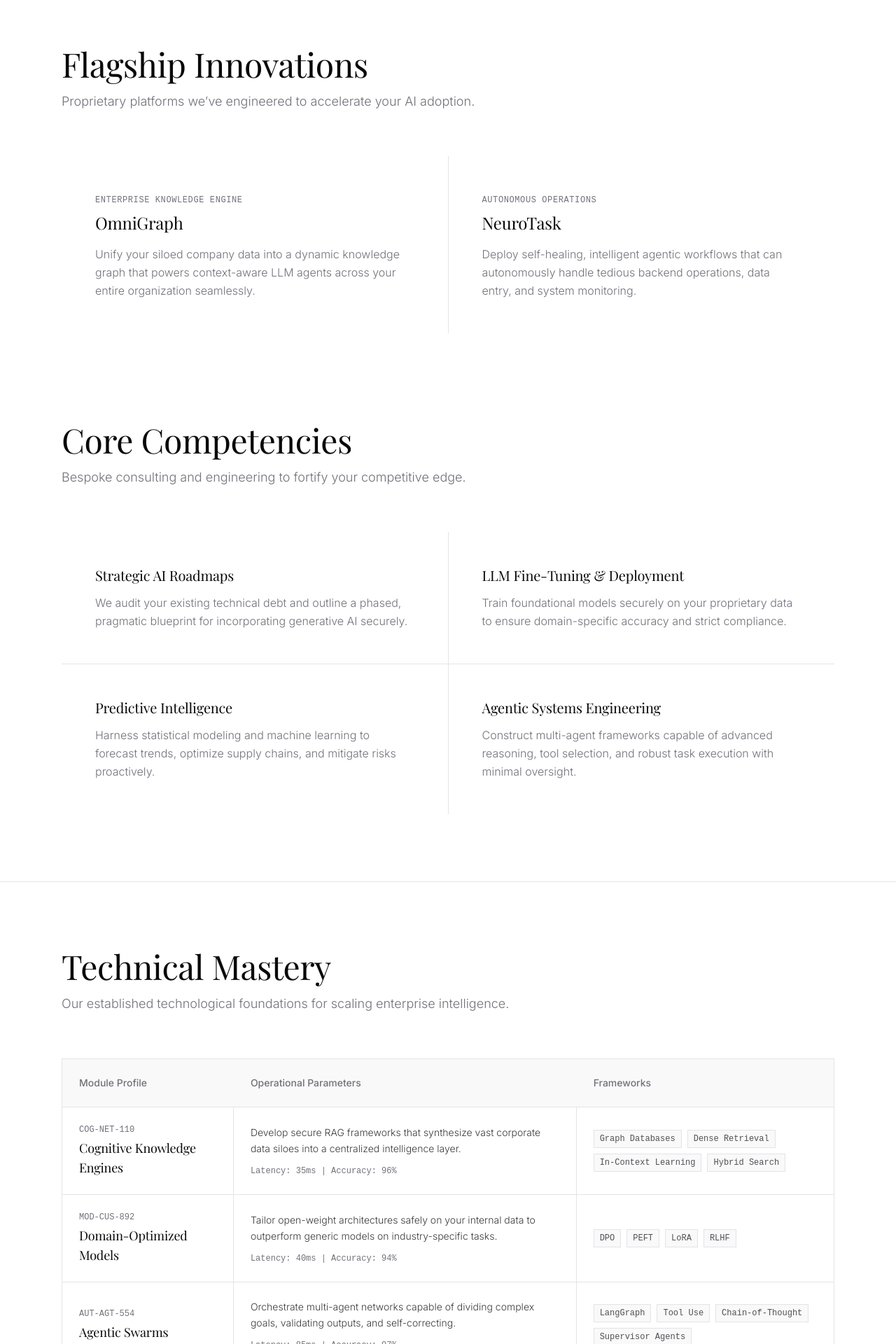
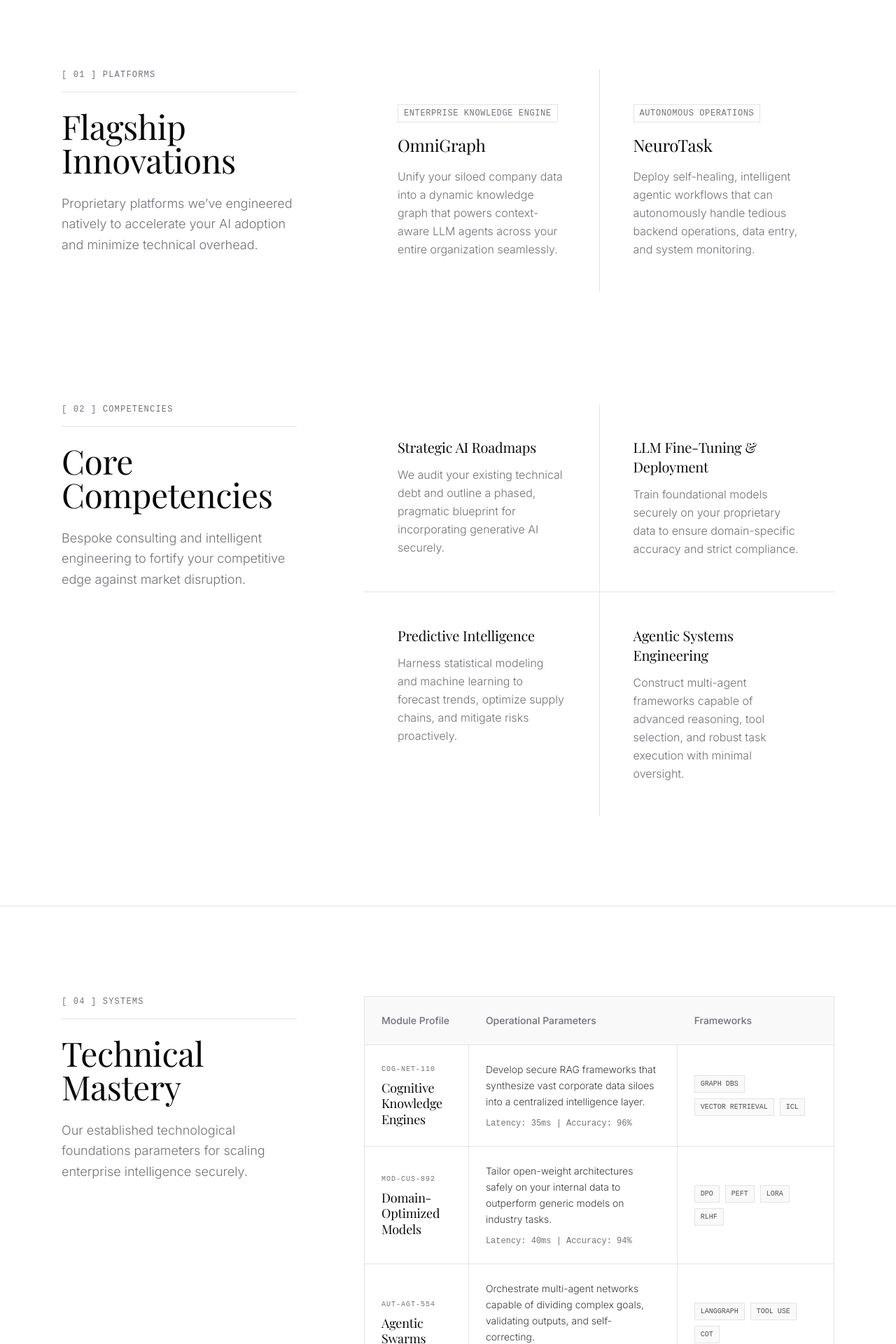
Before and after one commit to Sachinkry/polemos, a React (Vite) app: page / in a window 1280 px wide. Shown: the part 880-2800 px from the top of the page at 70% size. Built offline with nearby package versions, Linux system fonts and the light colour scheme.

Commit message:
feat: implemented 2-col sticky layout for improved editorial rhythm

```diff
--- a/src/components/Services.tsx
+++ b/src/components/Services.tsx
@@ -32,22 +32,28 @@ const services = [
 
 const Services = () => {
   return (
-    <section id="services" className="py-24 bg-background border-t border-border">
+    <section id="services" className="py-32 bg-background border-t border-border">
       <div className="container mx-auto px-6 max-w-6xl">
 
         {/* Products Section */}
-        <div id="products" className="mb-32">
-          <div className="max-w-3xl mb-16">
-            <h2 className="text-3xl md:text-5xl font-serif text-foreground mb-4">Flagship Innovations</h2>
-            <p className="text-lg text-muted-foreground font-sans font-light">
-              Proprietary platforms we’ve engineered to accelerate your AI adoption.
+        <div id="products" className="flex flex-col lg:flex-row gap-12 lg:gap-24 mb-40 relative">
+          <div className="lg:w-1/3">
+            <div className="sticky top-32">
+              <span className="text-xs font-mono text-muted-foreground uppercase tracking-widest mb-6 block border-b border-border pb-4">
+                [ 01 ] Platforms
+              </span>
+              <h2 className="text-3xl md:text-5xl font-serif text-foreground mb-6">Flagship Innovations</h2>
+              <p className="text-lg text-muted-foreground font-sans font-light leading-relaxed">
+                Proprietary platforms we’ve engineered natively to accelerate your AI adoption and minimize technical overhead.
               </p>
             </div>
+          </div>
 
+          <div className="lg:w-2/3 pt-4 lg:pt-0">
             <div className="grid md:grid-cols-2 gap-px bg-border">
               {products.map((product) => (
-              <div key={product.title} className="bg-background p-8 md:p-12 hover:bg-muted/50 transition-colors">
-                <span className="inline-block text-xs font-mono text-muted-foreground uppercase tracking-wider mb-2">
+                <div key={product.title} className="bg-background p-8 md:p-12 hover:bg-muted/50 transition-colors h-full">
+                  <span className="inline-block text-xs font-mono text-muted-foreground uppercase tracking-wider mb-4 border border-border px-2 py-1">
                     {product.subtitle}
                   </span>
                   <h3 className="text-2xl font-serif text-foreground mb-4">{product.title}</h3>
@@ -58,25 +64,33 @@ const Services = () => {
               ))}
             </div>
           </div>
+        </div>
 
         {/* Services Section */}
-        <div>
-          <div className="max-w-3xl mb-16">
-            <h2 className="text-3xl md:text-5xl font-serif text-foreground mb-4">Core Competencies</h2>
-            <p className="text-lg text-muted-foreground font-sans font-light">
-              Bespoke consulting and engineering to fortify your competitive edge.
+        <div className="flex flex-col lg:flex-row gap-12 lg:gap-24 relative">
+          <div className="lg:w-1/3">
+            <div className="sticky top-32">
+              <span className="text-xs font-mono text-muted-foreground uppercase tracking-widest mb-6 block border-b border-border pb-4">
+                [ 02 ] Competencies
+              </span>
+              <h2 className="text-3xl md:text-5xl font-serif text-foreground mb-6">Core Competencies</h2>
+              <p className="text-lg text-muted-foreground font-sans font-light leading-relaxed">
+                Bespoke consulting and intelligent engineering to fortify your competitive edge against market disruption.
               </p>
             </div>
+          </div>
 
+          <div className="lg:w-2/3 pt-4 lg:pt-0">
             <div className="grid md:grid-cols-2 gap-px bg-border">
               {services.map((service) => (
-              <div key={service.title} className="bg-background p-8 md:p-12 hover:bg-muted/50 transition-colors">
+                <div key={service.title} className="bg-background p-8 md:p-12 hover:bg-muted/50 transition-colors h-full">
                   <h3 className="text-xl font-serif text-foreground mb-3">{service.title}</h3>
                   <p className="text-muted-foreground font-sans font-light leading-relaxed">
                     {service.description}
                   </p>
                 </div>
               ))}
+            </div>
           </div>
         </div>
 
--- a/src/components/Specialties.tsx
+++ b/src/components/Specialties.tsx
@@ -3,13 +3,13 @@ const specialties = [
     id: "COG-NET-110",
     title: "Cognitive Knowledge Engines",
     description: "Develop secure RAG frameworks that synthesize vast corporate data siloes into a centralized intelligence layer.",
-    techs: ["Graph Databases", "Dense Retrieval", "In-Context Learning", "Hybrid Search"],
+    techs: ["Graph DBs", "Vector Retrieval", "ICL"],
     metrics: "Latency: 35ms | Accuracy: 96%"
   },
   {
     id: "MOD-CUS-892",
     title: "Domain-Optimized Models",
-    description: "Tailor open-weight architectures safely on your internal data to outperform generic models on industry-specific tasks.",
+    description: "Tailor open-weight architectures safely on your internal data to outperform generic models on industry tasks.",
     techs: ["DPO", "PEFT", "LoRA", "RLHF"],
     metrics: "Latency: 40ms | Accuracy: 94%"
   },
@@ -17,30 +17,37 @@ const specialties = [
     id: "AUT-AGT-554",
     title: "Agentic Swarms",
     description: "Orchestrate multi-agent networks capable of dividing complex goals, validating outputs, and self-correcting.",
-    techs: ["LangGraph", "Tool Use", "Chain-of-Thought", "Supervisor Agents"],
+    techs: ["LangGraph", "Tool Use", "CoT"],
     metrics: "Latency: 85ms | Accuracy: 97%"
   },
   {
     id: "NLU-SEM-991",
     title: "Semantic Analysis Protocols",
     description: "Extract actionable structured data from unstructured text streams to automate complex review workflows.",
-    techs: ["NER", "Zero-Shot Extraction", "Sentiment Mapping"],
+    techs: ["NER", "Zero-Shot", "Sentiment"],
     metrics: "Latency: 45ms | Accuracy: 98%"
   }
 ];
 
 const Specialties = () => {
   return (
-    <section id="specialties" className="py-24 bg-background border-t border-border">
+    <section id="specialties" className="py-32 bg-background border-t border-border">
       <div className="container mx-auto px-6 max-w-6xl">
+        <div className="flex flex-col lg:flex-row gap-12 lg:gap-24 relative">
 
-        <div className="max-w-3xl mb-16">
-          <h2 className="text-3xl md:text-5xl font-serif text-foreground mb-4">Technical Mastery</h2>
-          <p className="text-lg text-muted-foreground font-sans font-light">
-            Our established technological foundations for scaling enterprise intelligence.
+          <div className="lg:w-1/3">
+            <div className="sticky top-32">
+              <span className="text-xs font-mono text-muted-foreground uppercase tracking-widest mb-6 block border-b border-border pb-4">
+                [ 04 ] Systems
+              </span>
+              <h2 className="text-3xl md:text-5xl font-serif text-foreground mb-6">Technical Mastery</h2>
+              <p className="text-lg text-muted-foreground font-sans font-light leading-relaxed">
+                Our established technological foundations parameters for scaling enterprise intelligence securely.
               </p>
             </div>
+          </div>
 
+          <div className="lg:w-2/3 pt-4 lg:pt-0">
             {/* Minimalist Data Table */}
             <div className="w-full overflow-hidden border border-border">
               <div className="grid grid-cols-1 md:grid-cols-[1fr_2fr_1.5fr] text-sm font-medium border-b border-border bg-muted/50 text-muted-foreground">
@@ -54,8 +61,8 @@ const Specialties = () => {
                   <div key={item.id} className="grid grid-cols-1 md:grid-cols-[1fr_2fr_1.5fr] gap-4 md:gap-0 p-6 md:p-0 hover:bg-muted/30 transition-colors group">
 
                     <div className="md:p-6 flex flex-col justify-center border-border md:border-r">
-                  <div className="text-xs font-mono text-muted-foreground mb-1">{item.id}</div>
-                  <h3 className="text-lg font-serif text-foreground">{item.title}</h3>
+                      <div className="text-[10px] font-mono text-muted-foreground tracking-widest mb-2">{item.id}</div>
+                      <h3 className="text-lg font-serif text-foreground leading-tight">{item.title}</h3>
                     </div>
 
                     <div className="md:p-6 flex flex-col justify-center border-border md:border-r">
@@ -70,7 +77,7 @@ const Specialties = () => {
                     <div className="md:p-6 flex flex-col justify-center">
                       <div className="flex flex-wrap gap-2">
                         {item.techs.map((tech) => (
-                      <span key={tech} className="px-2 py-1 bg-muted/50 text-foreground/70 text-xs font-mono border border-border">
+                          <span key={tech} className="px-2 py-1 bg-muted/50 text-foreground/70 text-[10px] uppercase font-mono border border-border">
                             {tech}
                           </span>
                         ))}
@@ -81,7 +88,9 @@ const Specialties = () => {
                 ))}
               </div>
             </div>
+          </div>
 
+        </div>
       </div>
     </section>
   );
--- a/src/components/Technology.tsx
+++ b/src/components/Technology.tsx
@@ -16,33 +16,48 @@ const technologies = [
     description: "Multi-agent frameworks that perform intricate reasoning, tool use, and self-correction without human intervention.",
   },
   {
-    title: "Foundation Model Orchestration",
+    title: "Foundation Orchestration",
     description: "Fine-tuned, domain-specific large language models optimized for low latency and maximal accuracy.",
   }
 ];
 
 const Technology = () => {
   return (
-    <section id="technology" className="py-24 bg-background border-t border-border">
+    <section id="technology" className="py-32 bg-muted/20 border-t border-border relative">
       <div className="container mx-auto px-6 max-w-6xl">
-        <div className="max-w-3xl mb-16">
-          <h2 className="text-3xl md:text-5xl font-serif text-foreground mb-4">Advanced Infrastructure</h2>
-          <p className="text-lg text-muted-foreground font-sans font-light">
-            The minimal, bleeding-edge frameworks that power our enterprise intelligence solutions.
+        <div className="flex flex-col lg:flex-row gap-12 lg:gap-24 relative">
+
+          <div className="lg:w-1/3">
+            <div className="sticky top-32">
+              <span className="text-xs font-mono text-muted-foreground uppercase tracking-widest mb-6 block border-b border-border pb-4">
+                [ 03 ] Infrastructure
+              </span>
+              <h2 className="text-3xl md:text-5xl font-serif text-foreground mb-6">Advanced Infrastructure</h2>
+              <p className="text-lg text-muted-foreground font-sans font-light leading-relaxed">
+                The minimal, bleeding-edge frameworks that power our enterprise intelligence solutions safely at scale.
               </p>
             </div>
+          </div>
 
+          <div className="lg:w-2/3 pt-4 lg:pt-0">
             <div className="grid md:grid-cols-2 gap-px bg-border">
               {technologies.map((tech) => (
-            <div key={tech.title} className="bg-background p-8 md:p-12 hover:bg-muted/50 transition-colors">
-              <h4 className="text-xl font-serif text-foreground mb-3">{tech.title}</h4>
+                <div key={tech.title} className="bg-background p-8 md:p-12 hover:bg-muted/50 transition-colors h-full">
+                  <h4 className="text-xl font-serif text-foreground mb-4">{tech.title}</h4>
                   <p className="text-muted-foreground font-sans font-light leading-relaxed">{tech.description}</p>
                 </div>
               ))}
               {/* Fill the last grid slot if odd number of items to maintain perfect grid lines */}
               {technologies.length % 2 !== 0 && (
-            <div className="bg-background hidden md:block"></div>
+                <div className="bg-background hidden md:block border-l border-border h-full p-8 md:p-12 opacity-5">
+                  <div className="w-full h-full border border-dashed border-border flex items-center justify-center">
+                    <span className="text-xs font-mono uppercase tracking-widest">Available</span>
+                  </div>
+                </div>
               )}
+            </div>
+          </div>
+
         </div>
       </div>
     </section>
--- a/src/components/Testimonials.tsx
+++ b/src/components/Testimonials.tsx
@@ -23,26 +23,36 @@ const steps = [
 
 const Testimonials = () => {
   return (
-    <section id="methodology" className="py-24 bg-background border-t border-border">
+    <section id="methodology" className="py-32 bg-muted/20 border-t border-border">
       <div className="container mx-auto px-6 max-w-6xl">
-        <div className="max-w-3xl mb-16">
-          <h2 className="text-3xl md:text-5xl font-serif text-foreground mb-4">Engineered for Impact</h2>
-          <p className="text-lg text-muted-foreground font-sans font-light">
-            We abandon the hype cycle in favor of a rigorous, engineering-first approach.
-            Every deployment is meticulously crafted to ensure security and clear business outcomes.
+        <div className="flex flex-col lg:flex-row gap-12 lg:gap-24 relative">
+
+          <div className="lg:w-1/3">
+            <div className="sticky top-32">
+              <span className="text-xs font-mono text-muted-foreground uppercase tracking-widest mb-6 block border-b border-border pb-4">
+                [ 05 ] Methodology
+              </span>
+              <h2 className="text-3xl md:text-5xl font-serif text-foreground mb-6">Engineered for Impact</h2>
+              <p className="text-lg text-muted-foreground font-sans font-light leading-relaxed">
+                We abandon the hype cycle in favor of a rigorous, engineering-first approach to guarantee reliable outcomes.
               </p>
             </div>
+          </div>
 
-        <div className="grid md:grid-cols-2 lg:grid-cols-4 gap-px bg-border">
+          <div className="lg:w-2/3 pt-4 lg:pt-0">
+            <div className="grid sm:grid-cols-2 gap-px bg-border">
               {steps.map((step) => (
-            <div key={step.number} className="bg-background p-8 md:p-10 hover:bg-muted/50 transition-colors flex flex-col justify-between h-full">
-              <div className="text-2xl font-serif text-muted-foreground mb-12">{step.number}</div>
+                <div key={step.number} className="bg-background p-8 md:p-12 hover:bg-muted/50 transition-colors flex flex-col justify-between h-full">
+                  <div className="text-3xl font-serif text-muted-foreground mb-16 opacity-50">{step.number}</div>
                   <div>
-                <h4 className="text-2xl font-serif mb-3 text-foreground">{step.title}</h4>
+                    <h4 className="text-2xl font-serif mb-4 text-foreground">{step.title}</h4>
                     <p className="text-muted-foreground font-sans font-light leading-relaxed">{step.description}</p>
                   </div>
                 </div>
               ))}
+            </div>
+          </div>
+
         </div>
       </div>
     </section>
```
Lines whose indentation alone changed are shown as unchanged.
